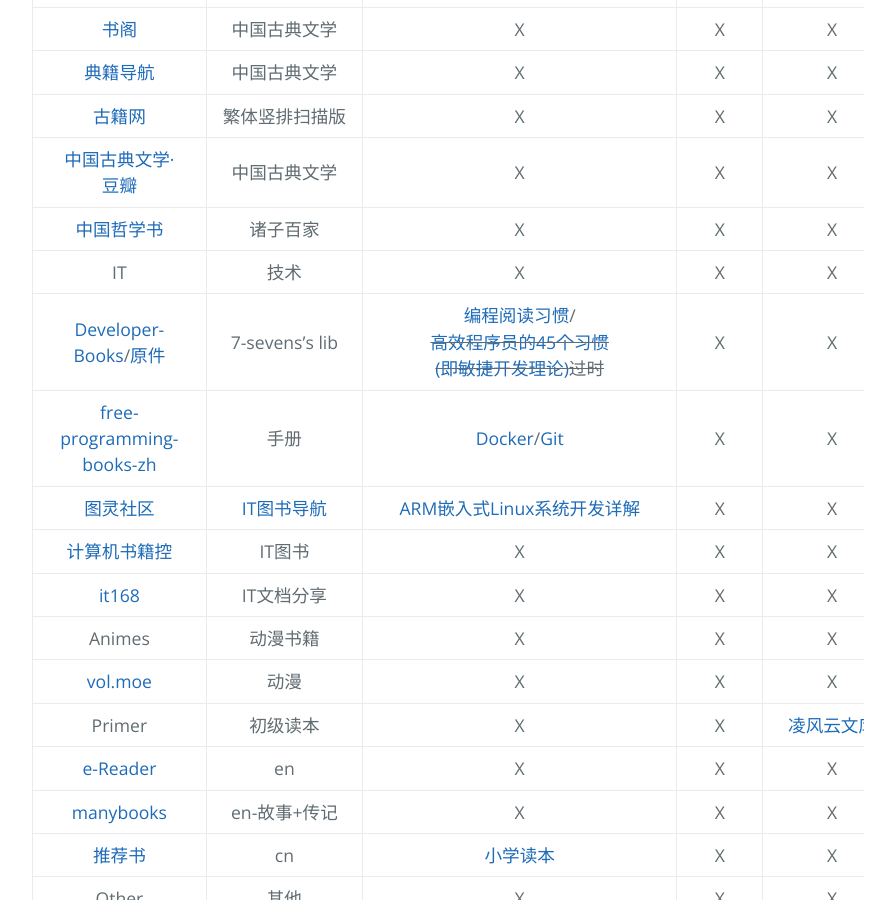
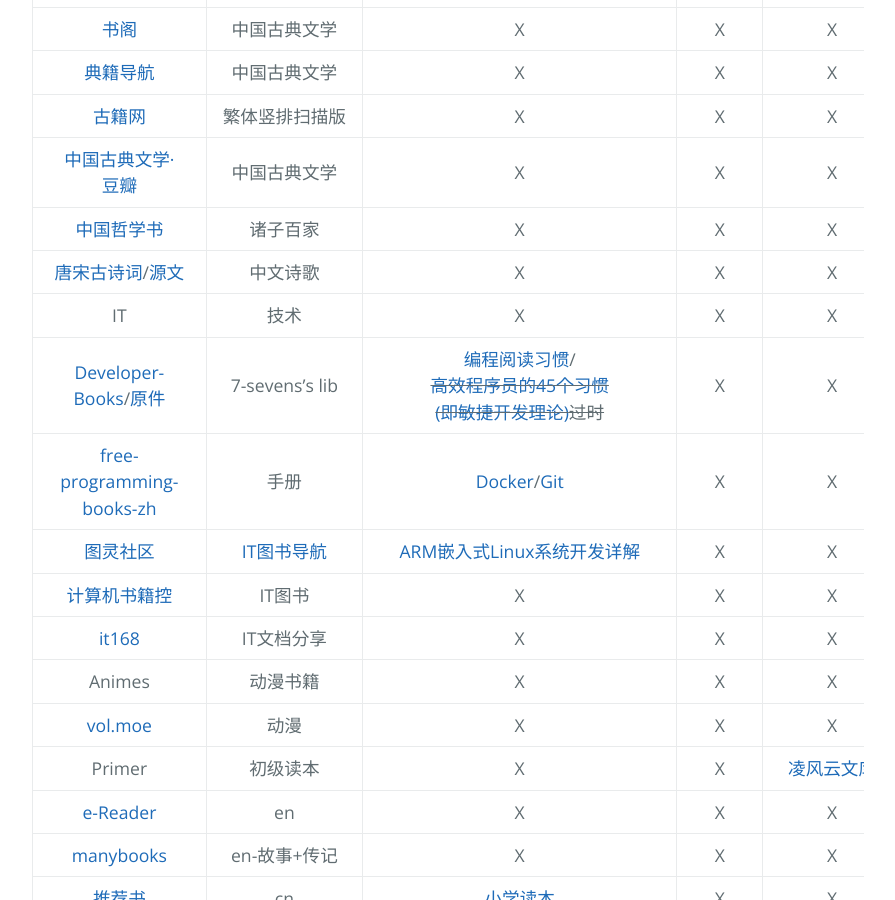
Before and after one commit to AmbroseRen/test, a Jekyll site: the page built from Library/BookSearch.md, in a window 1280 px wide and 900 px high, scrolled down 1096 px. Shown: the whole window, without its empty margins (192-1087 px from the left). Built offline with Jekyll 4.4.1, drawn with Linux system fonts in a browser that asks for light colours; our own code applies the rules of GitHub Pages for plain Markdown files; the repository's description, which GitHub fills in, is left out.

Commit message:
Update BookSearch.md

```diff
--- a/Library/BookSearch.md
+++ b/Library/BookSearch.md
@@ -27,6 +27,7 @@
 | [古籍网](http://www.bookinlife.net/) | 繁体竖排扫描版 | X | X | X |
 | [中国古典文学·豆瓣](https://tushu.docin.com/) | 中国古典文学 | X | X | X |
 | [中国哲学书](https://ctext.org/zh) | 诸子百家 | X | X | X |
+| [唐宋古诗词](https://shici.store/huajianji/)/[源文](https://github.com/chinese-poetry/chinese-poetry) | 中文诗歌 | X | X | X |
 | IT | 技术 | X | X | X |
 | [Developer-Books](https://www.developer1024.com/resource/69.html)/[原件](https://github.com/7-sevens/Developer-Books) | 7-sevens's lib | [编程阅读习惯](https://github.com/7-sevens/Developer-Books/tree/master/Other)/~~[高效程序员的45个习惯(即敏捷开发理论)](https://github.com/7-sevens/Developer-Books/blob/master/Other/%E9%AB%98%E6%95%88%E7%A8%8B%E5%BA%8F%E5%91%98%E7%9A%8445%E4%B8%AA%E4%B9%A0%E6%83%AF.pdf)过时~~ | X | X |
 | [free-programming-books-zh](https://github.com/EbookFoundation/free-programming-books/blob/master/books/free-programming-books-zh.md) | 手册 | [Docker](https://github.com/EbookFoundation/free-programming-books/blob/master/books/free-programming-books-zh.md#user-content-%E6%93%8D%E4%BD%9C%E7%B3%BB%E7%BB%9F)/[Git](https://github.com/EbookFoundation/free-programming-books/blob/master/books/free-programming-books-zh.md#user-content-%E7%89%88%E6%9C%AC%E6%8E%A7%E5%88%B6) | X | X |
```
